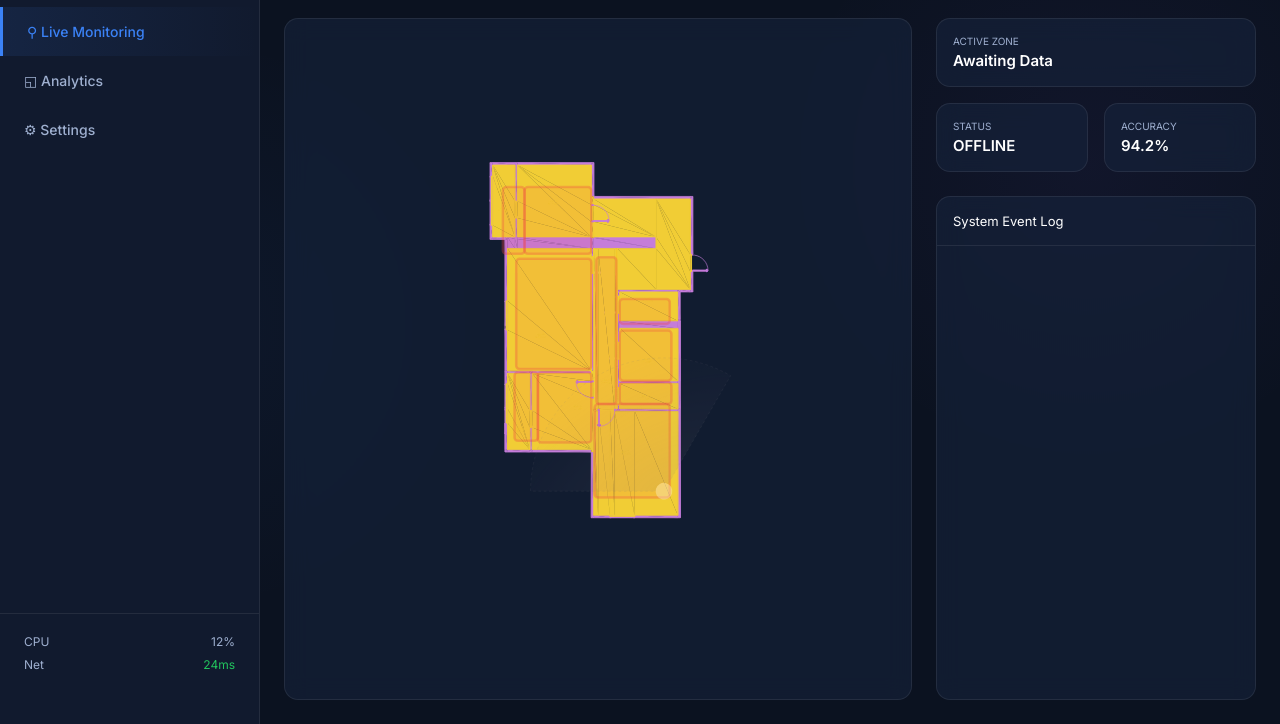
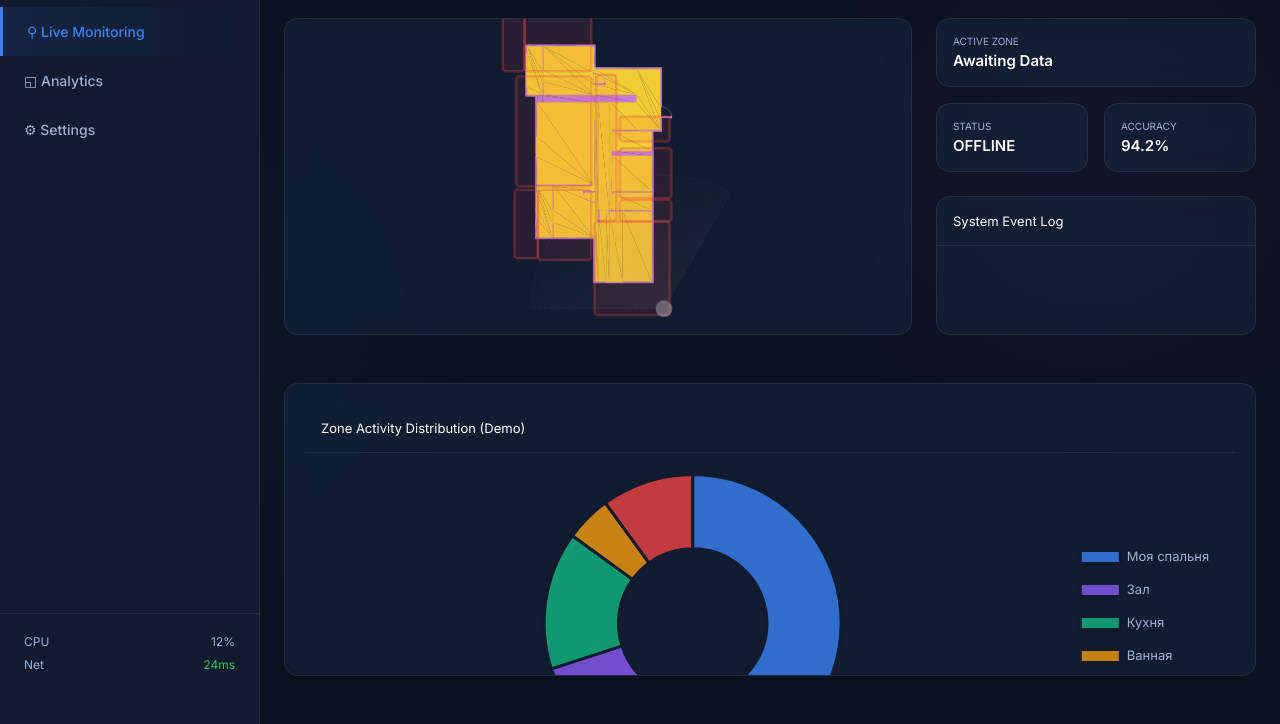
Before and after one commit to Geniusmgs/Radar-monitoring-system, a website: page public/index.html in a window 1280 px wide. Shown: the part 76-800 px from the top of the page. Drawn offline with nearby package versions, Linux system fonts and the light colour scheme.

Commit message:
Аналитика

```diff
--- a/public/index.html
+++ b/public/index.html
@@ -238,6 +238,7 @@
             }
         }
     </style>
+    <script src="https://cdn.jsdelivr.net/npm/chart.js"></script>
 </head>
 
     <aside class="sidebar">
@@ -323,14 +324,14 @@
                 <div id="log-list" class="log-list"></div>
             </div>
         </main>
-        <div id="view-analytics" class="dashboard" style="display: none;">
-        <div class="glass log-container" style="grid-column: 1 / -1; height: 500px;">
-            <div class="log-header"><i class="fas fa-chart-pie"></i> Zone Analytics</div>
-            <div style="padding: 40px; text-align: center; color: var(--text-muted);">
-                <i class="fas fa-hammer" style="font-size: 3rem; margin-bottom: 20px;"></i>
-                <h2>Модуль аналитики в разработке</h2>
-                <p>Здесь будут графики времени, проведенного в каждой комнате.</p>
+    <div id="view-analytics" class="dashboard view-hidden">
+        <div class="glass log-container" style="grid-column: 1 / -1; padding: 20px;">
+            <div class="log-header"><i class="fas fa-chart-pie"></i> Zone Activity Distribution (Demo)</div>
+
+            <div style="position: relative; height: 400px; width: 100%; display: flex; justify-content: center; align-items: center; padding: 20px;">
+                <canvas id="analyticsChart"></canvas>
             </div>
+
         </div>
     </div>
 
@@ -457,6 +458,49 @@
                 targetView.style.display = '';
             });
         });
+        // --- ЛОГИКА АНАЛИТИКИ (Chart.js) ---
+        // Настраиваем глобальные цвета под темную тему
+        Chart.defaults.color = '#9fb0d0';
+        Chart.defaults.font.family = "'Inter', sans-serif";
+
+        const ctx = document.getElementById('analyticsChart').getContext('2d');
+        const analyticsChart = new Chart(ctx, {
+            type: 'doughnut', // Тип: график-кольцо
+            data: {
+                labels: ['Моя спальня', 'Зал', 'Кухня', 'Ванная', 'Коридор'],
+                datasets: [{
+                    label: 'Активность (%)',
+                    data: [45, 25, 15, 5, 10], // Демо-данные в процентах
+                    backgroundColor: [
+                        'rgba(59, 130, 246, 0.8)',  // Синий (как active)
+                        'rgba(139, 92, 246, 0.8)',  // Фиолетовый
+                        'rgba(16, 185, 129, 0.8)',  // Зеленый (как online)
+                        'rgba(245, 158, 11, 0.8)',  // Оранжевый (как warning)
+                        'rgba(239, 68, 68, 0.8)'    // Красный (как alert)
+                    ],
+                    borderColor: '#111a2e', // Цвет обводки совпадает с панелями
+                    borderWidth: 3,
+                    hoverOffset: 10 // Насколько сектор "выпрыгивает" при наведении
+                }]
+            },
+            options: {
+                responsive: true,
+                maintainAspectRatio: false,
+                plugins: {
+                    legend: {
+                        position: window.innerWidth <= 768 ? 'bottom' : 'right', // Для телефона легенда снизу, для ПК - справа
+                        labels: { padding: 20, font: { size: 13 } }
+                    },
+                    tooltip: {
+                        callbacks: {
+                            label: function(context) {
+                                return ' ' + context.label + ': ' + context.raw + '% времени';
+                            }
+                        }
+                    }
+                }
+            }
+        });
     </script>
 </body>
 </html>
```
